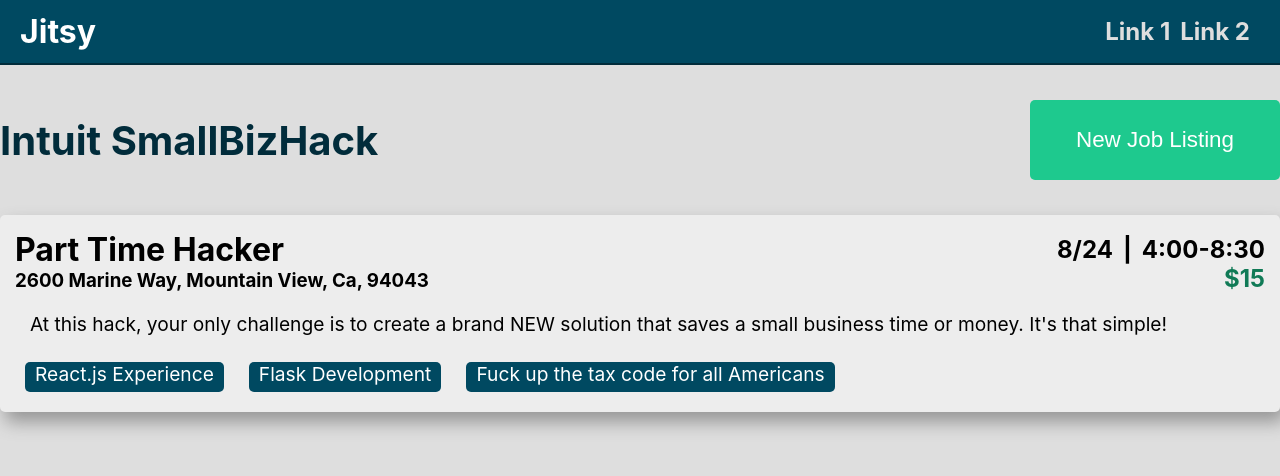
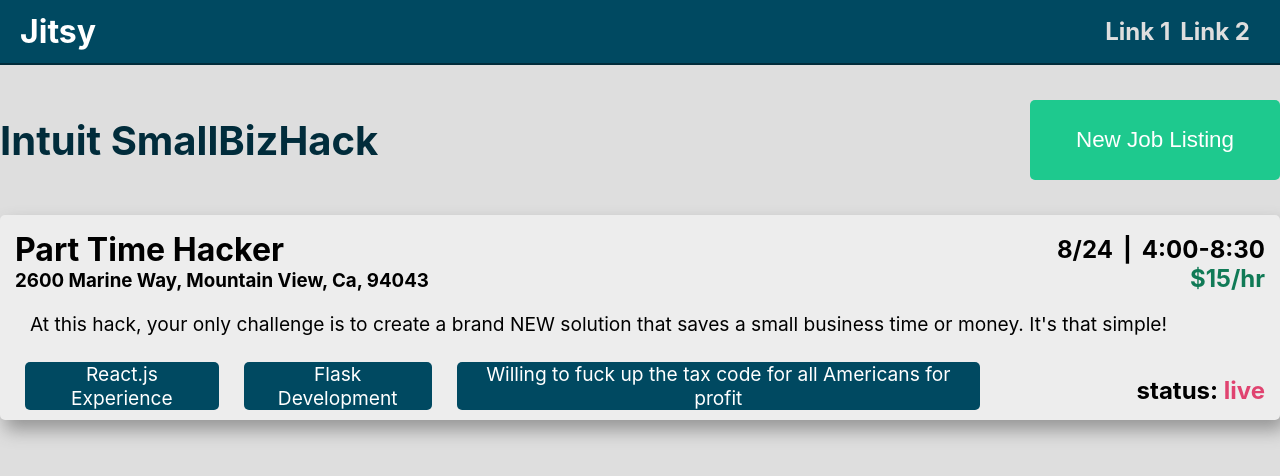
Before and after one commit to asiridissa/JitsyClient, a React (Create React App) app: page / in a window 1280 px wide. Shown: the top 476 px of the page. Built offline with nearby package versions, Linux system fonts and the light colour scheme.

Commit message:
Add live status and wage to <HomepageBIZ/>

```diff
--- a/src/components/HomepageBIZ/HomepageBIZ.css
+++ b/src/components/HomepageBIZ/HomepageBIZ.css
@@ -100,6 +100,9 @@
   width: 100%;
   display: flex;
   margin-top: 20px;
+  justify-content: flex-start;
+  align-items: flex-end;
+  margin-bottom: 10px;
 }
 
 .hpb-listing-skill {
@@ -107,7 +110,6 @@
   color: white;
   border-radius: 5px;
   margin-left: 25px;
-  margin-bottom: 20px;
   text-align: center;
   font-size: 1.2em;
   min-height: 30px;
@@ -115,3 +117,40 @@
   padding-right: 10px;
   min-width: 50px;
 }
+
+.hpb-listing-bottom-bar {
+  display: flex;
+  justify-content: space-between;
+}
+
+.hpb-listing-bottom-bar-left-container {
+  width: calc(100% - 300px);
+}
+
+.hpb-listing-bottom-bar-right-container {
+  width: 300px;
+  display: flex;
+  justify-content: center;
+}
+
+.hpb-listing-status-container {
+  display: flex;
+  justify-content: flex-end;
+  width: calc(100% - 15px);
+  margin-right: 15px;
+  align-items: flex-end;
+  height: calc(100% - 15px);
+  margin-bottom: 15px;
+}
+
+
+.hpb-live-status-description {
+  margin: 0px;
+  padding: 0px;
+}
+
+#hpb-live-status {
+  margin: 0px;
+  padding: 0px;
+  color: #E04370;
+}
--- a/src/components/HomepageBIZ/HomepageBIZ.js
+++ b/src/components/HomepageBIZ/HomepageBIZ.js
@@ -12,10 +12,12 @@ class HomepageBIZ extends Component {
       start_time: "4:00",
       end_time: "8:30",
       date: "8/24",
+      status: "live",
+      wage: 15,
 
       location: "2600 Marine Way, Mountain View, Ca, 94043",
       description: "At this hack, your only challenge is to create a brand NEW solution that saves a small business time or money. It's that simple!",
-      skills: ["React.js Experience", "Flask Development", "Fuck up the tax code for all Americans"]
+      skills: ["React.js Experience", "Flask Development", "Willing to fuck up the tax code for all Americans for profit"]
     };
 
     this.state = {
@@ -77,7 +79,7 @@ class HomepageBIZ extends Component {
               <h2 className="hpb-listing-date-item">{listing.start_time}-{listing.end_time}</h2>
             </div>
             <div>
-              <h2 id="hpb-listing-wage">$15</h2>
+              <h2 id="hpb-listing-wage">${listing.wage}/hr</h2>
             </div>
           </div>
 
@@ -90,8 +92,17 @@ class HomepageBIZ extends Component {
         </div>
 
         {/* Room for Required skills */}
-        {this.renderSkills(listing)}
+        <div className="hpb-listing-bottom-bar">
+          <div className="hpb-listing-bottom-bar-left-container">
+            {this.renderSkills(listing)}
+          </div>
 
+          <div className="hpb-listing-bottom-bar-right-container">
+            <div className="hpb-listing-status-container">
+              <h2 className="hpb-live-status-description">status: <span id="hpb-live-status">{listing.status}</span></h2>
+            </div>
+          </div>
+        </div>
       </div>
     );
   }
```
